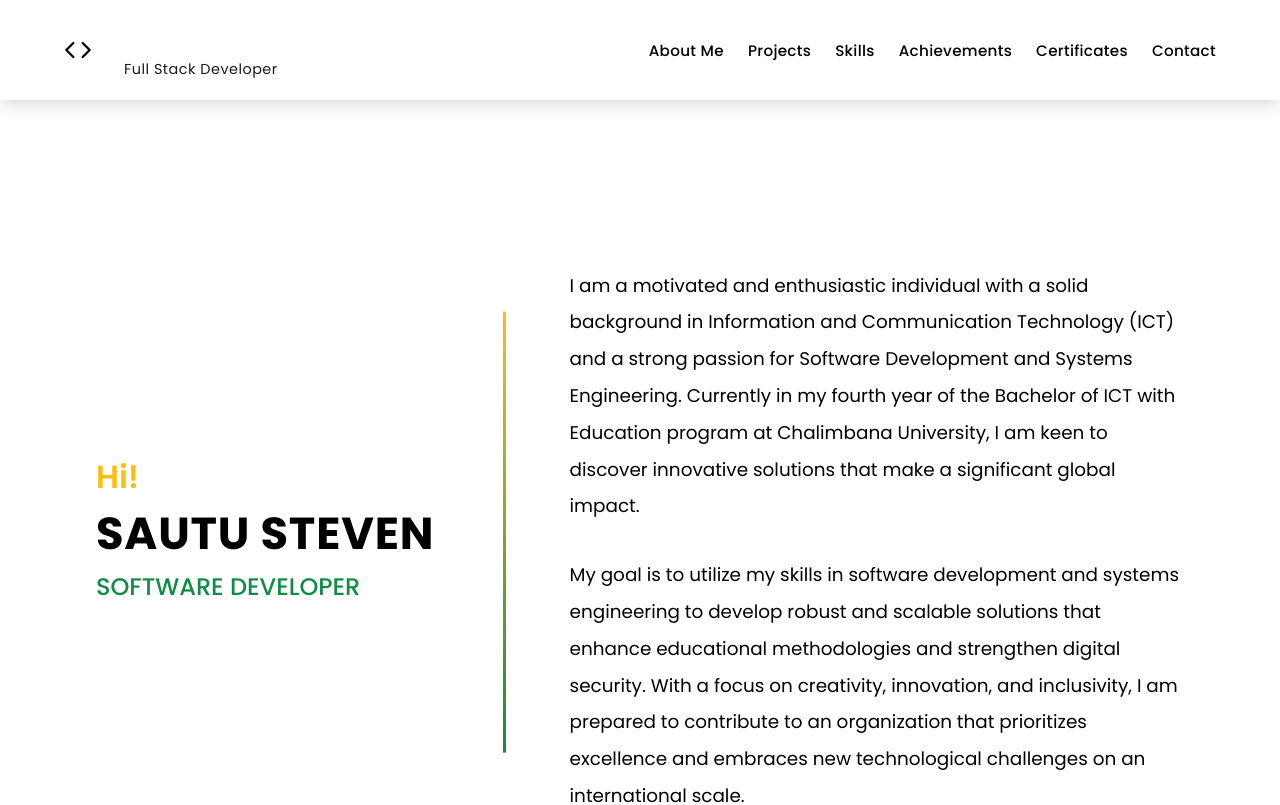
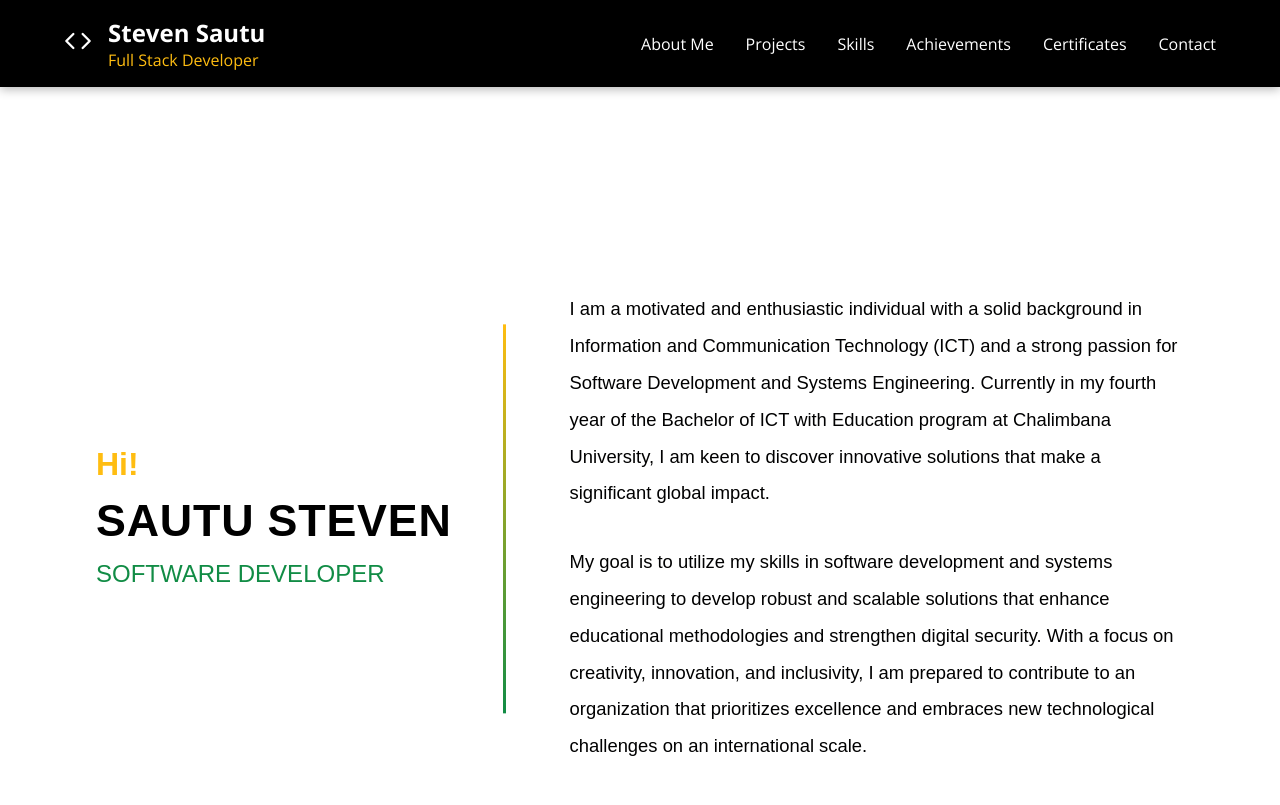
Before and after one commit to StevenSautu/My-Portofolio, a React (Create React App) app in the folder my-portfolio/: page / in a window 1280 px wide. Shown: the top 805 px of the page. Built offline with nearby package versions, Linux system fonts and the light colour scheme.

Commit message:
Update Header.css styles

```diff
--- a/my-portfolio/src/components/Header.css
+++ b/my-portfolio/src/components/Header.css
@@ -1,25 +1,28 @@
-/* Modern Header Styles with Poppins Font */
-@import url('https://fonts.googleapis.com/css2?family=Poppins:wght@300;400;500;600;700&display=swap');
+:root {
+  --selective-yellow: #FFBD11ff;
+  --black: #000000ff;
+  --sea-green: #118C45ff;
+  --sea-green-2: #128F45ff;
+  --black-2: #000001ff;
+}
 
 header {
-  background: linear-gradient(135deg, var(--agri-dark-green), var(--agri-green));
-  color: var(--agri-text-light);
-  padding: 1.25rem 0;
-  box-shadow: 0 4px 16px rgba(0, 0, 0, 0.15);
+  background-color: var(--black);
+  color: white;
+  padding: 1rem 0;
   position: sticky;
   top: 0;
   z-index: 100;
-  font-family: 'Poppins', sans-serif;
-  transition: all 0.3s ease;
+  box-shadow: 0 2px 10px rgba(0, 0, 0, 0.3);
 }
 
 .container {
   width: 90%;
-  max-width: 1300px;
+  max-width: 1200px;
   margin: 0 auto;
 }
 
-/* Desktop Header */
+/* Desktop Header Styles */
 .desktop-header {
   display: flex;
   justify-content: space-between;
@@ -29,85 +32,72 @@ header {
 .header-profile {
   display: flex;
   align-items: center;
+  gap: 1rem;
 }
 
-.logo {
+.avatar {
+  width: 60px;
+  height: 60px;
+  border-radius: 50%;
+  background-color: var(--selective-yellow);
   display: flex;
+  justify-content: center;
   align-items: center;
-  margin-right: 1.25rem;
-  transition: transform 0.3s ease;
-}
-
-.logo-icon {
-  color: var(--agri-yellow);
-  font-size: 1.75rem;
-  margin-right: 0.75rem;
+  font-weight: bold;
+  color: var(--black);
+  font-size: 1.2rem;
 }
 
 .header-text h1 {
   margin: 0;
   font-size: 1.5rem;
-  font-weight: 600;
-  letter-spacing: 0.5px;
-  background: linear-gradient(to right, var(--agri-text-light), var(--agri-light-yellow));
-  -webkit-background-clip: text;
-  background-clip: text;
-  -webkit-text-fill-color: transparent;
+  color: white;
 }
 
 .header-text h2 {
-  margin: 4px 0 0 0;
-  font-size: 0.9rem;
-  color: var(--agri-light-yellow);
-  font-weight: 400;
-  letter-spacing: 0.5px;
-  opacity: 0.9;
+  margin: 0;
+  font-size: 1rem;
+  color: var(--selective-yellow);
+  font-weight: normal;
 }
 
 .desktop-nav ul {
   display: flex;
   list-style: none;
+  gap: 2rem;
   margin: 0;
   padding: 0;
-  gap: 1.5rem;
-}
-
-.desktop-nav li {
-  position: relative;
 }
 
 .desktop-nav a {
-  color: var(--agri-text-light);
+  color: white;
   text-decoration: none;
   font-weight: 500;
-  font-size: 0.95rem;
-  padding: 0.5rem 0;
-  transition: all 0.3s ease;
+  transition: color 0.3s;
   position: relative;
-  letter-spacing: 0.3px;
+  padding-bottom: 5px;
+}
+
+.desktop-nav a:hover {
+  color: var(--selective-yellow);
 }
 
 .desktop-nav a::after {
   content: '';
   position: absolute;
+  bottom: 0;
+  left: 0;
   width: 0;
   height: 2px;
-  bottom: -2px;
-  left: 0;
-  background: linear-gradient(to right, var(--agri-yellow), var(--agri-light-yellow));
-  border-radius: 4px;
-  transition: width 0.3s cubic-bezier(0.65, 0, 0.35, 1);
-}
-
-.desktop-nav a:hover {
-  color: var(--agri-yellow);
+  background-color: var(--sea-green);
+  transition: width 0.3s;
 }
 
 .desktop-nav a:hover::after {
   width: 100%;
 }
 
-/* Mobile Header */
+/* Mobile Header Styles */
 .mobile-header {
   display: none;
   justify-content: space-between;
@@ -117,68 +107,59 @@ header {
 .header-profile-mobile {
   display: flex;
   align-items: center;
+  gap: 1rem;
 }
 
-.logo-mobile {
+.avatar-mobile {
+  width: 50px;
+  height: 50px;
+  border-radius: 50%;
+  background-color: var(--selective-yellow);
   display: flex;
+  justify-content: center;
   align-items: center;
-  margin-right: 0.75rem;
-}
-
-.logo-icon-mobile {
-  color: var(--agri-yellow);
-  font-size: 1.5rem;
-  margin-right: 0.5rem;
+  font-weight: bold;
+  color: var(--black);
+  font-size: 1rem;
 }
 
 .header-text-mobile h1 {
+  margin: 0;
   font-size: 1.2rem;
-  margin: 0;
-  font-weight: 600;
-  background: linear-gradient(to right, var(--agri-text-light), var(--agri-light-yellow));
-  -webkit-background-clip: text;
-  background-clip: text;
-  -webkit-text-fill-color: transparent;
+  color: white;
 }
 
 .header-text-mobile h2 {
-  font-size: 0.8rem;
-  margin: 2px 0 0 0;
-  color: var(--agri-light-yellow);
-  font-weight: 400;
-  letter-spacing: 0.3px;
-  opacity: 0.9;
+  margin: 0;
+  font-size: 0.9rem;
+  color: var(--selective-yellow);
+  font-weight: normal;
 }
 
-/* Menu Button */
 .menu-button {
   background: none;
   border: none;
   cursor: pointer;
-  outline: none;
-  padding: 0.5rem;
-  display: flex;
-  justify-content: center;
-  align-items: center;
+  padding: 10px;
 }
 
 .hamburger {
-  width: 24px;
-  height: 2px;
-  background-color: var(--agri-light-yellow);
   display: block;
+  width: 30px;
+  height: 3px;
+  background-color: white;
   position: relative;
-  transition: 0.3s cubic-bezier(0.65, 0, 0.35, 1);
+  transition: background-color 0.3s;
 }
 
 .hamburger::before,
 .hamburger::after {
-  content: "";
+  content: '';
   position: absolute;
-  width: 24px;
-  height: 2px;
-  background-color: var(--agri-light-yellow);
-  transition: 0.3s cubic-bezier(0.65, 0, 0.35, 1);
+  width: 30px;
+  height: 3px;
+  background-color: white;
+  transition: transform 0.3s;
 }
 
 .hamburger::before {
@@ -194,74 +175,44 @@ header {
 }
 
 .hamburger.active::before {
-  transform: rotate(45deg);
-  top: 0;
+  transform: translateY(8px) rotate(45deg);
 }
 
 .hamburger.active::after {
-  transform: rotate(-45deg);
-  top: 0;
+  transform: translateY(-8px) rotate(-45deg);
 }
 
-/* Mobile Navigation */
 .mobile-nav {
-  margin-top: 1rem;
-  background-color: var(--agri-dark-green);
-  border-radius: 8px;
-  padding: 1rem;
-  box-shadow: 0 6px 12px rgba(0, 0, 0, 0.15);
-  animation: fadeIn 0.3s ease;
-}
-
-@keyframes fadeIn {
-  from { opacity: 0; transform: translateY(-10px); }
-  to { opacity: 1; transform: translateY(0); }
+  background-color: var(--black-2);
+  padding: 1rem 0;
+  border-top: 1px solid var(--sea-green-2);
 }
 
 .mobile-nav ul {
   list-style: none;
+  margin: 0;
   padding: 0;
-  margin: 0;
-}
-
-.mobile-nav li {
-  margin: 0.75rem 0;
-  border-bottom: 1px solid rgba(255, 255, 255, 0.1);
-  padding-bottom: 0.75rem;
-}
-
-.mobile-nav li:last-child {
-  border-bottom: none;
-  padding-bottom: 0;
+  display: flex;
+  flex-direction: column;
+  gap: 1rem;
 }
 
 .mobile-nav a {
-  color: var(--agri-text-light);
+  color: white;
   text-decoration: none;
-  font-size: 1rem;
   font-weight: 500;
   display: block;
-  padding: 0.25rem 0;
-  transition: color 0.2s ease;
+  padding: 0.5rem 1rem;
+  transition: background-color 0.3s;
 }
 
 .mobile-nav a:hover {
-  color: var(--agri-yellow);
+  background-color: var(--sea-green);
+  color: white;
 }
 
-/* Scroll Effect */
-header.scrolled {
-  padding: 0.875rem 0;
-  background: var(--agri-dark-green);
-  box-shadow: 0 6px 20px rgba(0, 0, 0, 0.18);
-}
-
-/* Responsive Layout */
+/* Responsive Styles */
 @media (max-width: 768px) {
-  header {
-    padding: 0.875rem 0;
-  }
-
   .desktop-header {
     display: none;
   }
```
